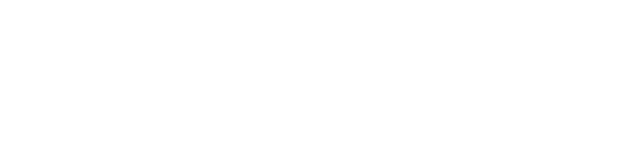
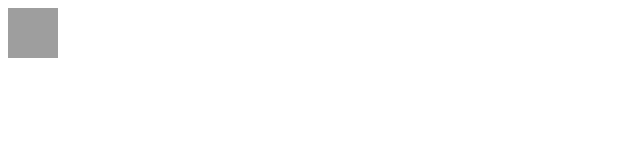
Before and after one commit to Sergio-Moy/2023-0-pw-entregable-1, a plain HTML site: page 9.html in a window 1280 px wide. Shown: the whole page, without its empty margins (0-640 px from the left). Drawn offline with Linux system fonts and the light colour scheme; grey boxes are pictures that could not be loaded.

Commit message:
colo que la imagen del logo del restaurante para el requirimiento 9

```diff
--- a/9.html
+++ b/9.html
@@ -5,8 +5,11 @@
     <meta http-equiv="X-UA-Compatible" content="IE=edge">
     <meta name="viewport" content="width=device-width, initial-scale=1.0">
     <title>Login KFC</title>
+    <link href="style.css   " rel="stylesheet" type="text/css">
 </head>
 <body>
-
+    <div>
+        <img class="logorestaurante" src="https://cdn-icons-png.flaticon.com/512/6614/6614276.png" alt="mi imagen">
+    </div>
 </body>
 </html>
--- /dev/null
+++ b/style.css
@@ -0,0 +1,4 @@
+.logorestaurante{
+    width: 50px;
+    height: 50px;
+}
```
Also changed, not shown: imagenes/cuchilleria.png (added).
